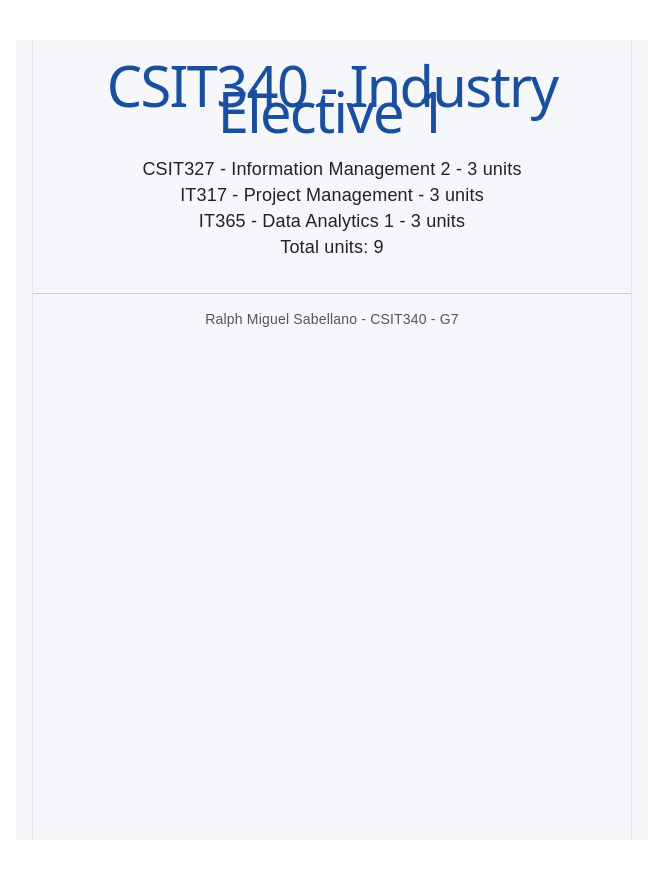
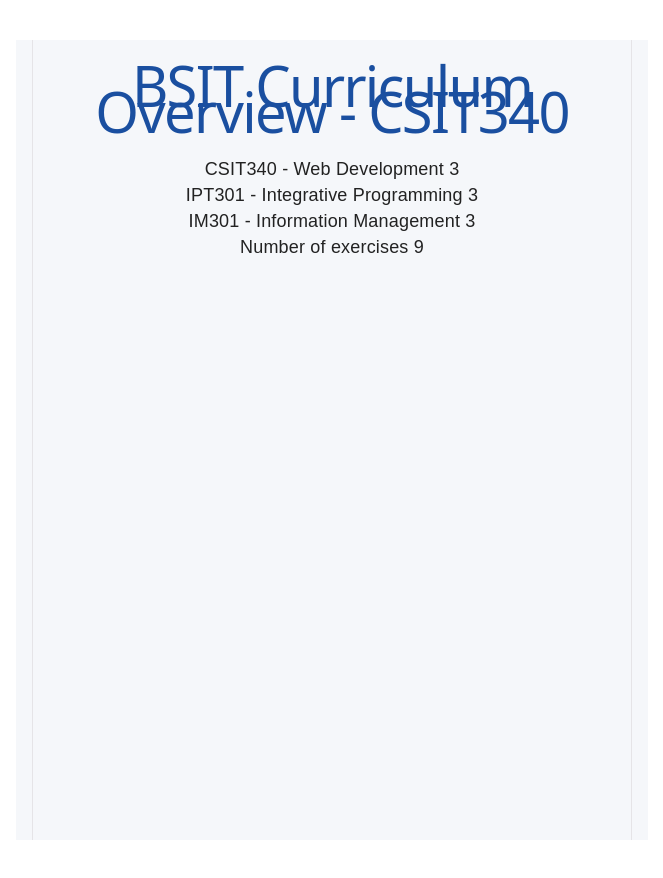
Before and after one commit to ZeusCans/CSIT340G6-Lab3-Cansancio, a React (Vite) app: page / in a window 1280 px wide. Shown: the whole page, without its empty margins (308-971 px from the left). Built offline with nearby package versions, Linux system fonts and the light colour scheme.

Commit message:
1.1: course information step 1

```diff
--- a/src/App.jsx
+++ b/src/App.jsx
@@ -1,65 +1,43 @@
+import React from 'react'
+
 const Header = (props) => {
   return <h1>{props.course}</h1>
-}
-
-const Part = (props) => {
-  return <p>{props.name} - {props.units} units</p>
 }
 
 const Content = (props) => {
   return (
     <div>
-      <Part name={props.parts[0].name} units={props.parts[0].units} />
-      <Part name={props.parts[1].name} units={props.parts[1].units} />
-      <Part name={props.parts[2].name} units={props.parts[2].units} />
+      <p>{props.part1} {props.exercises1}</p>
+      <p>{props.part2} {props.exercises2}</p>
+      <p>{props.part3} {props.exercises3}</p>
     </div>
   )
 }
 
 const Total = (props) => {
-  return (
-    <p>
-      Total units: {props.parts[0].units + props.parts[1].units + props.parts[2].units}
-    </p>
-  )
-}
-
-const Footer = (props) => {
-  return (
-    <footer>
-      <p>{props.name} - {props.code} - {props.section}</p>
-    </footer>
-  )
+  return <p>Number of exercises {props.total}</p>
 }
 
 const App = () => {
-  const course = {
-    name: 'CSIT340 - Industry Elective 1',
-    parts: [
-      {
-        name: 'CSIT327 - Information Management 2',
-        units: 3
-      },
-      {
-        name: 'IT317 - Project Management',
-        units: 3
-      },
-      {
-        name: 'IT365 - Data Analytics 1',
-        units: 3
-      }
-    ]
-  }
+  const course = 'BSIT Curriculum Overview - CSIT340'
+  const part1 = 'CSIT340 - Web Development'
+  const exercises1 = 3
+  const part2 = 'IPT301 - Integrative Programming'
+  const exercises2 = 3
+  const part3 = 'IM301 - Information Management'
+  const exercises3 = 3
 
   return (
     <div>
-      <Header course={course.name} />
-      <Content parts={course.parts} />
-      <Total parts={course.parts} />
-      <Footer name="Ralph Miguel Sabellano" code="CSIT340" section="G7" />
+      <Header course={course} />
+      <Content
+        part1={part1} exercises1={exercises1}
+        part2={part2} exercises2={exercises2}
+        part3={part3} exercises3={exercises3}
+      />
+      <Total total={exercises1 + exercises2 + exercises3} />
     </div>
   )
 }
 
-
 export default App
```
